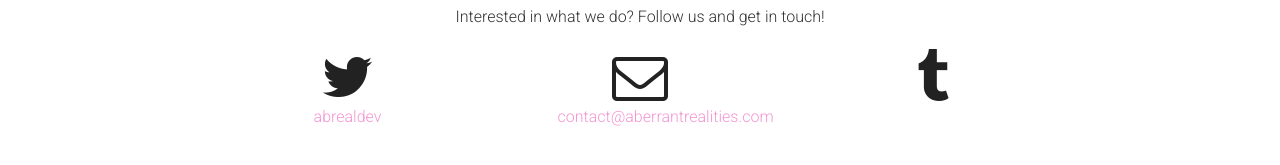
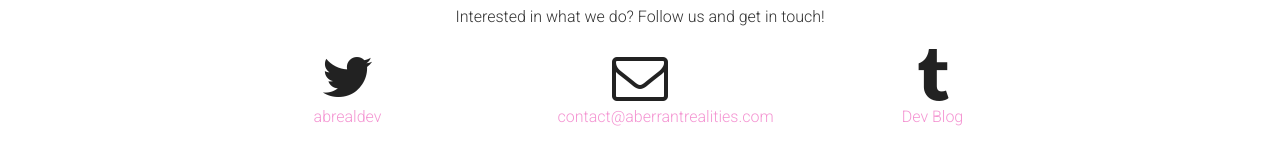
Before and after one commit to aberrantrealities/aberrantrealities.github.io, a Jekyll site: the page built from prototypes.html, in a window 1280 px wide and 900 px high, scrolled down 1432 px. Shown: the part 651-816 px from the top of the window. Built offline with Jekyll 4.4.1, drawn with Linux system fonts in a browser that asks for light colours; some web fonts are replaced.

Commit message:
MORE FIX

```diff
--- a/_includes/call-to-action.html
+++ b/_includes/call-to-action.html
@@ -5,7 +5,7 @@
                 <h2 class="section-heading">VR Bartender/Shooter with 80's flair.</h2>
                 <hr class="light">
                 <p class="text-faded"></p>
-                <a href="#" class="btn btn-default btn-xl">Double Shot Dev Blog</a>
+                <a href="https://aberrantrealities.tumblr.com" class="btn btn-default btn-xl">Double Shot Dev Blog</a>
             </div>
         </div>
     </div>
--- a/_includes/contact.html
+++ b/_includes/contact.html
@@ -21,7 +21,7 @@
         <div class="col-lg-2 col-lg-offset-1 text-center">
             <a href="https://aberrantrealities.tumblr.com">
             <i class="fa fa-tumblr fa-3x wow bounceIn" data-wow-delay=".1s"></i>
-                <p>{{ Dev Blog }}</p>
+                <p>Dev Blog</p>
             </a>
         </div>
     </div>
```
